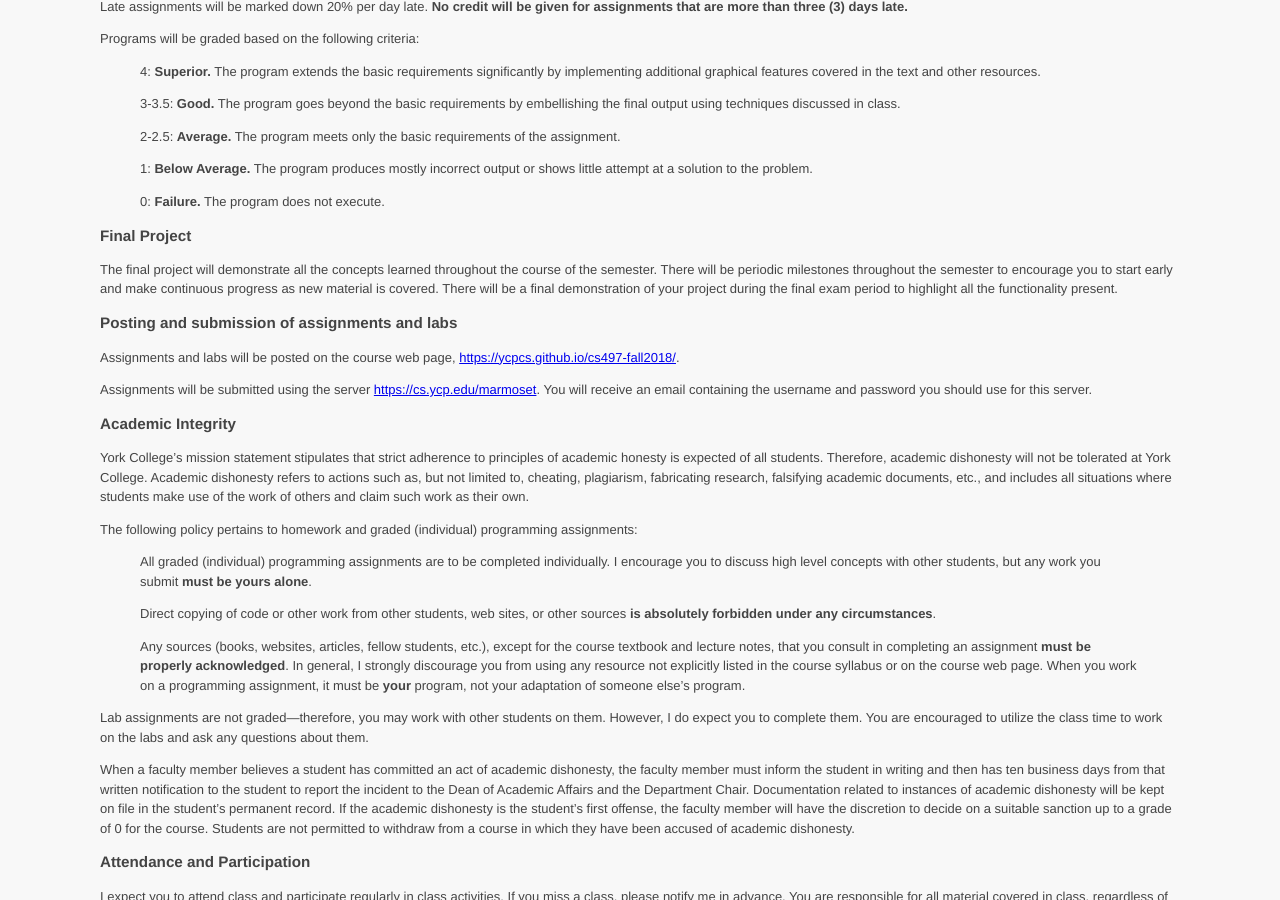
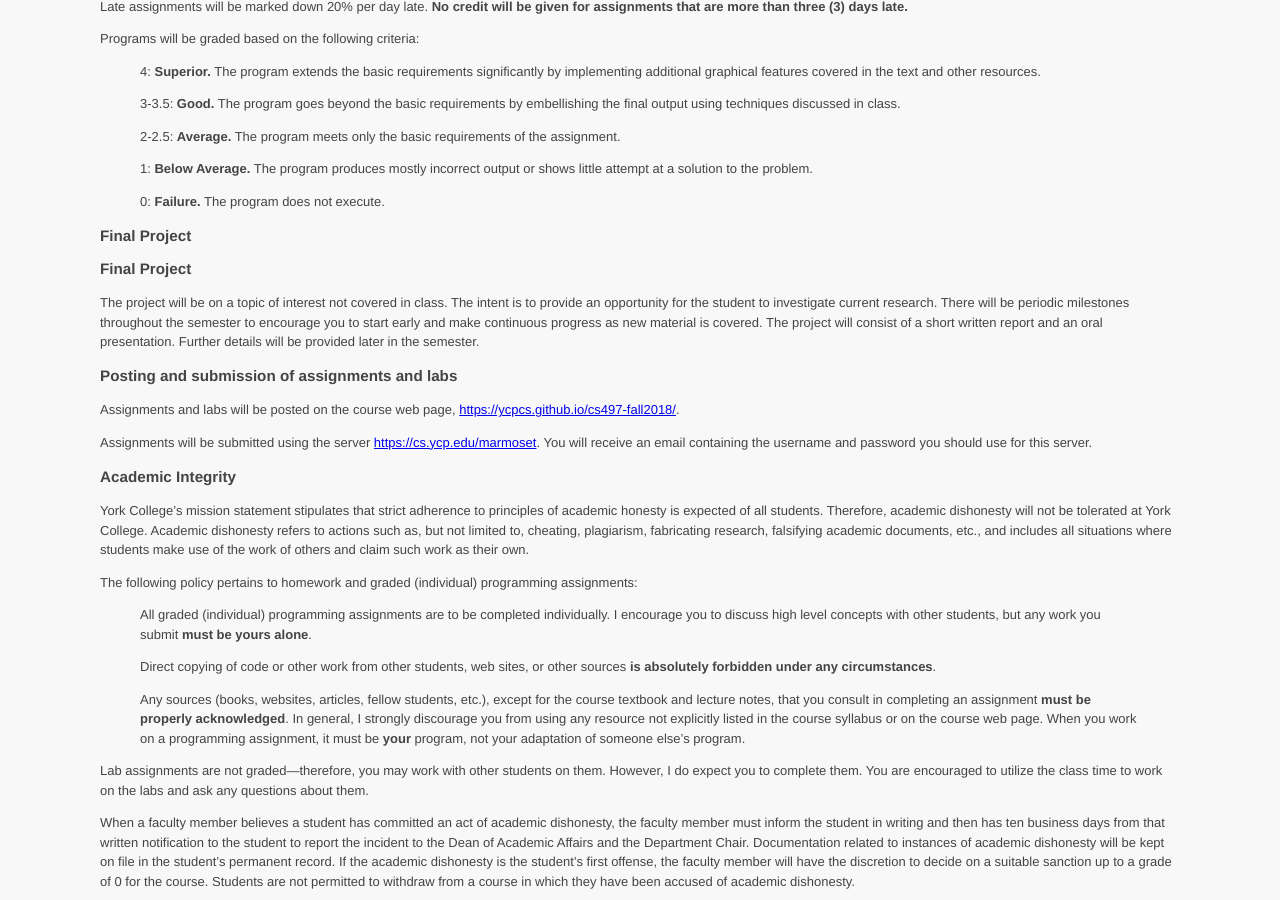
Before and after one commit to ycpcs/cs497-spring2019, a Jekyll site: the page built from syllabus.md, in a window 1280 px wide and 900 px high, scrolled down 1988 px. Built offline with Jekyll 4.4.1, drawn with Linux system fonts in a browser that asks for light colours.

Commit message:
Update syllabus.md

```diff
--- a/syllabus.md
+++ b/syllabus.md
@@ -120,7 +120,9 @@ Programs will be graded based on the following criteria:
 
 ### Final Project
 
-The final project will demonstrate all the concepts learned throughout the course of the semester. There will be periodic milestones throughout the semester to encourage you to start early and make continuous progress as new material is covered. There will be a final demonstration of your project during the final exam period to highlight all the functionality present.
+### Final Project
+
+The project will be on a topic of interest not covered in class. The intent is to provide an opportunity for the student to investigate current research. There will be periodic milestones throughout the semester to encourage you to start early and make continuous progress as new material is covered. The project will consist of a short written report and an oral presentation. Further details will be provided later in the semester.
 
 ### Posting and submission of assignments and labs
 
```
